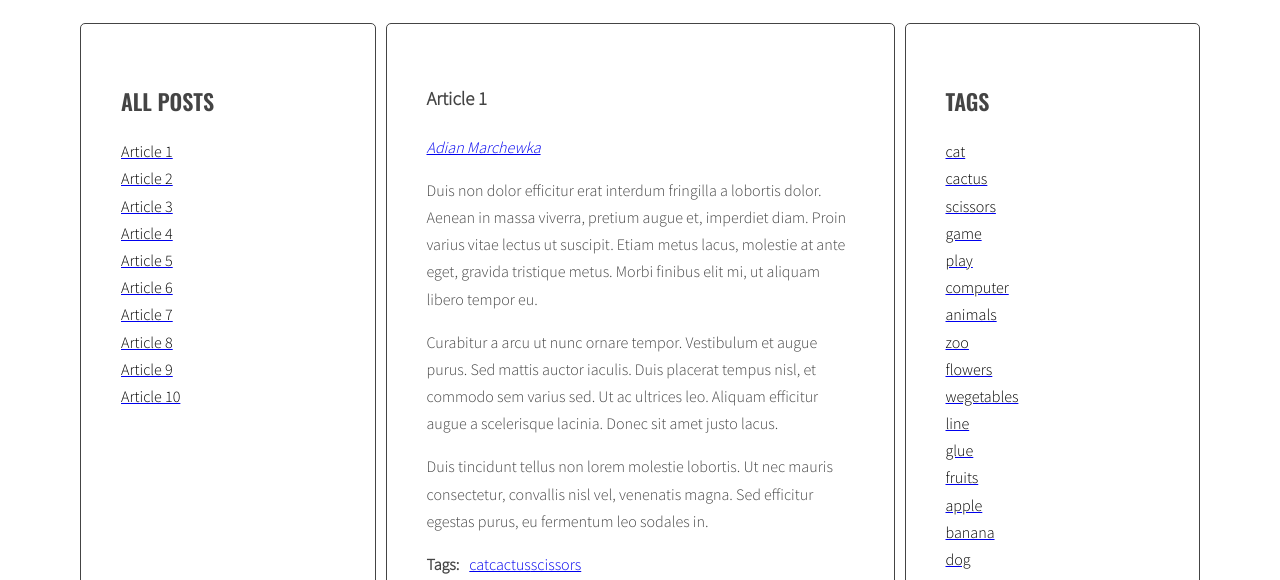
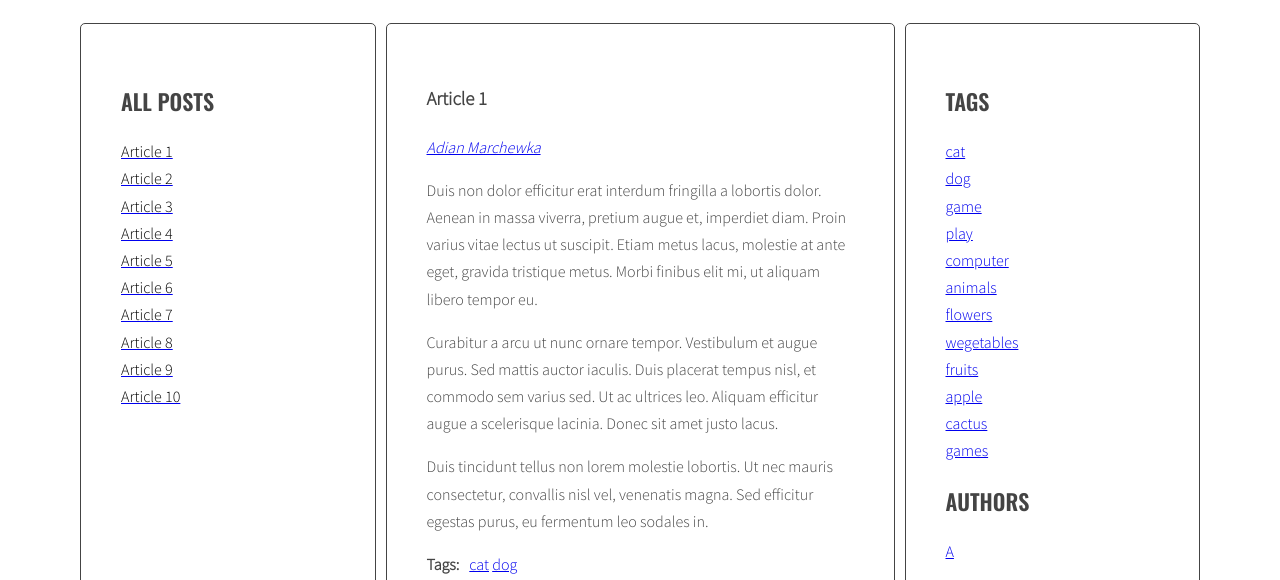
Before and after one commit to DariuszMalinowski/javascript-blog, a website: page index.html in a window 1280 px wide. Shown: the part 220-800 px from the top of the page. Drawn offline with nearby package versions, Linux system fonts and the light colour scheme.

Commit message:
add calculate tags params and class

```diff
--- a/index.html
+++ b/index.html
@@ -15,7 +15,7 @@
             <ul class="list titles"></ul>
         </aside>
         <section class="posts">
-            <article class="post active" id="article-1" data-tags="cat cactus scissors" data-author="Adian Marchewka">
+            <article class="post active" id="article-1" data-tags="cat dog" data-author="Adian Marchewka">
             <h3 class="post-title">Article 1</h3>
             <p class="post-author"></p>
             <div class="post-content">
@@ -47,7 +47,7 @@
                 </ul>
             </div>
             </article>
-            <article class="post" id="article-3" data-tags="animals zoo" data-author="Marian Kalafior">
+            <article class="post" id="article-3" data-tags="animals dog" data-author="Marian Kalafior">
             <h3 class="post-title">Article 3</h3>
             <p class="post-author"></p>
             <div class="post-content">
@@ -95,7 +95,7 @@
                 </ul>
             </div>
             </article>
-            <article class="post" id="article-6" data-tags="line glue scissors" data-author="Agnieszka Fikołek">
+            <article class="post" id="article-6" data-tags="dog animals" data-author="Agnieszka Fikołek">
             <h3 class="post-title">Article 6</h3>
             <p class="post-author"></p>
             <div class="post-content">
@@ -111,7 +111,7 @@
                 </ul>
             </div>
             </article>
-            <article class="post" id="article-7" data-tags="fruits apple banana" data-author="Marian Kalafior">
+            <article class="post" id="article-7" data-tags="fruits apple flowers" data-author="Marian Kalafior">
             <h3 class="post-title">Article 7</h3>
             <p class="post-author"></p>
             <div class="post-content">
@@ -143,7 +143,7 @@
                 </ul>
             </div>
             </article>
-            <article class="post" id="article-9" data-tags="cat dog animal" data-author="Roman Szpak">
+            <article class="post" id="article-9" data-tags="cat dog animals" data-author="Roman Szpak">
             <h3 class="post-title">Article 9</h3>
             <p class="post-author"></p>
             <div class="post-content">
@@ -159,7 +159,7 @@
                 </ul>
             </div>
             </article>
-            <article class="post" id="article-10" data-tags="games joysticks console" data-author="Agnieszka Fikołek">
+            <article class="post" id="article-10" data-tags="games play computer" data-author="Agnieszka Fikołek">
             <h3 class="post-title">Article 10</h3>
             <p class="post-author"></p>
             <div class="post-content">
--- a/js/script.js
+++ b/js/script.js
@@ -6,7 +6,9 @@ const optArticleSelector = '.post',
   optTitleListSelector = '.titles',
   optArticleTagsSelector = '.post-tags .list',
   optArticleAuthorSelector = '.post-author',
-  optTagsListSelector = '.tags .list';
+  optTagsListSelector = '.tags .list',
+  optCloudClassCount = 5,
+  optCloudClassPrefix = 'tag-size-';
 
 function generateTitleLinks(customSelector = ''){
 
@@ -197,10 +199,32 @@ function addClickListenersToAuhors(){
 
 addClickListenersToAuhors();
 
+function calculateTagsParams(allTags){
+  const params = {
+    max: 0,
+    min: 999999,
+  };
+  const tags = allTags;
+  for(let tag in tags){
+    //console.log(tag + ' is used ' + tags[tag] + ' times');
+    params.min = Math.min(tags[tag], params.min);
+    params.max = Math.max(tags[tag], params.max);
+  }
+  return params;
+}
+
+function calculateTagClass(count, params){
+  const normalizedCount = count - params.min;
+  const normalizedMax = params.max - params.min;
+  const percentage = normalizedCount / normalizedMax;
+  const classNumber = Math.floor( percentage * (optCloudClassCount - 1) + 1 );
+  return optCloudClassPrefix + classNumber;
+}
+
 function generateTagsList(){
-  /* [NEW] create a new variable allTags with an empty array */
-  let allTags = [];
-  console.log('allTags:',allTags);
+  /* [NEW] create a new variable allTags with an empty object */
+  let allTags = {};
+
   /* find all articles */
   const articles = document.querySelectorAll(optArticleSelector);
   /* START LOOP: for every article: */
@@ -216,15 +240,17 @@ function generateTagsList(){
     const articleTagsArray = articleTags.split(' ');
     /* START LOOP: for each tag */
     for(let tag of articleTagsArray){
-      console.log(tag);
+      //console.log(tag);
       /* generate HTML of the link */
       const linkHTML = '<li><a href="#tag-' + tag + '"><span>' + tag + '</span></a></li>';
       /* add generated code to html variable */
-      html = html + linkHTML + '';
+      html = html + linkHTML + ' ';
       /* [NEW] check if this link is NOT already in allTags */
-      if(allTags.indexOf(linkHTML) == -1){
-        /* [NEW] add generated code to allTags array */
-        allTags.push(linkHTML);
+      if(!allTags[tag]){
+        /* [NEW] add generated code to allTags object */
+        allTags[tag] = 1;
+      } else {
+        allTags[tag]++;
       }
     /* END LOOP: for each tag */
     }
@@ -235,7 +261,25 @@ function generateTagsList(){
   /* [NEW] find list of tags in right column */
   const tagList = document.querySelector(optTagsListSelector);
   /* [NEW] add html from allTags to tagList */
-  tagList.innerHTML = allTags.join(' ');
+  //tagList.innerHTML = allTags.join(' ');
+
+  const tagsParams = calculateTagsParams(allTags);
+
+  /* [NEW] create variable for all links HTML code */
+  let allTagsHTML = '';
+
+  /* [NEW] START LOOP: for each tag in allTags: */
+  for(let tag in allTags){
+    /* [NEW] generate code of a link and add it to allTagsHTML */
+    const tagLinkHTML = `<li><a href="#tag-${tag}" class="${calculateTagClass(allTags[tag], tagsParams)}">${tag}</a></li>`;
+    console.log('tagLinkHTML:', tagLinkHTML);
+    allTagsHTML += tagLinkHTML + ' ';
+  }
+  /* [NEW] END LOOP: for each tag in allTags: */
+
+  /*[NEW] add HTML from allTagsHTML to tagList */
+  tagList.innerHTML = allTagsHTML;
+  console.log(allTags);
 }
 
 generateTagsList ();
```
